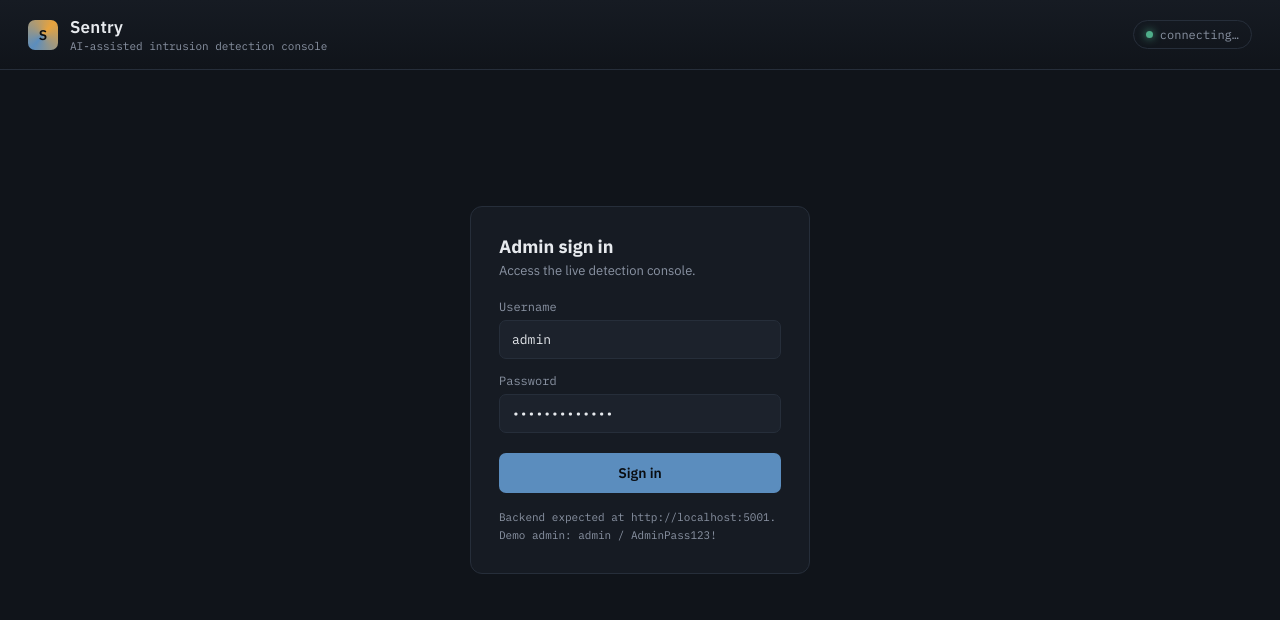
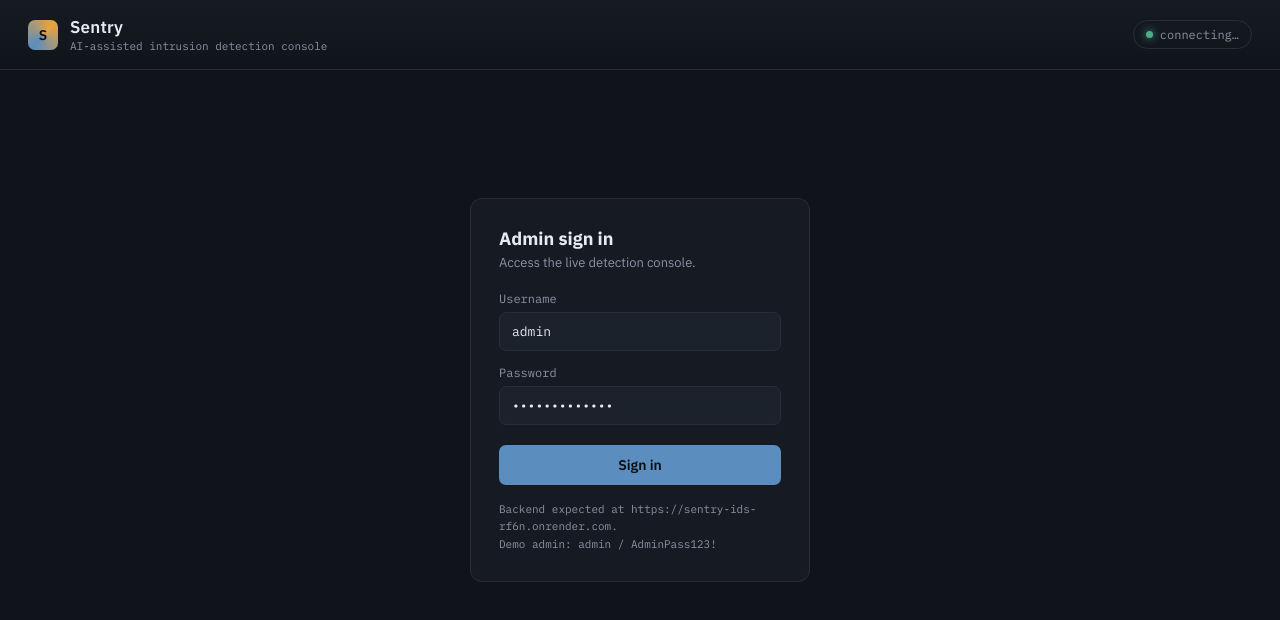
Before and after one commit to osjnhiboss/sentry-ids, a plain HTML site: page frontend/dashboard.html in a window 1280 px wide. Drawn offline with Linux system fonts and the light colour scheme.

Commit message:
Point dashboard at deployed Render backend

```diff
--- a/frontend/dashboard.html
+++ b/frontend/dashboard.html
@@ -205,7 +205,7 @@
 </div>
 
 <script>
-const API_BASE = "http://localhost:5001";
+const API_BASE = "https://sentry-ids-rf6n.onrender.com";
 document.getElementById('apiBaseLabel').textContent = API_BASE;
 
 let token = null;
```
